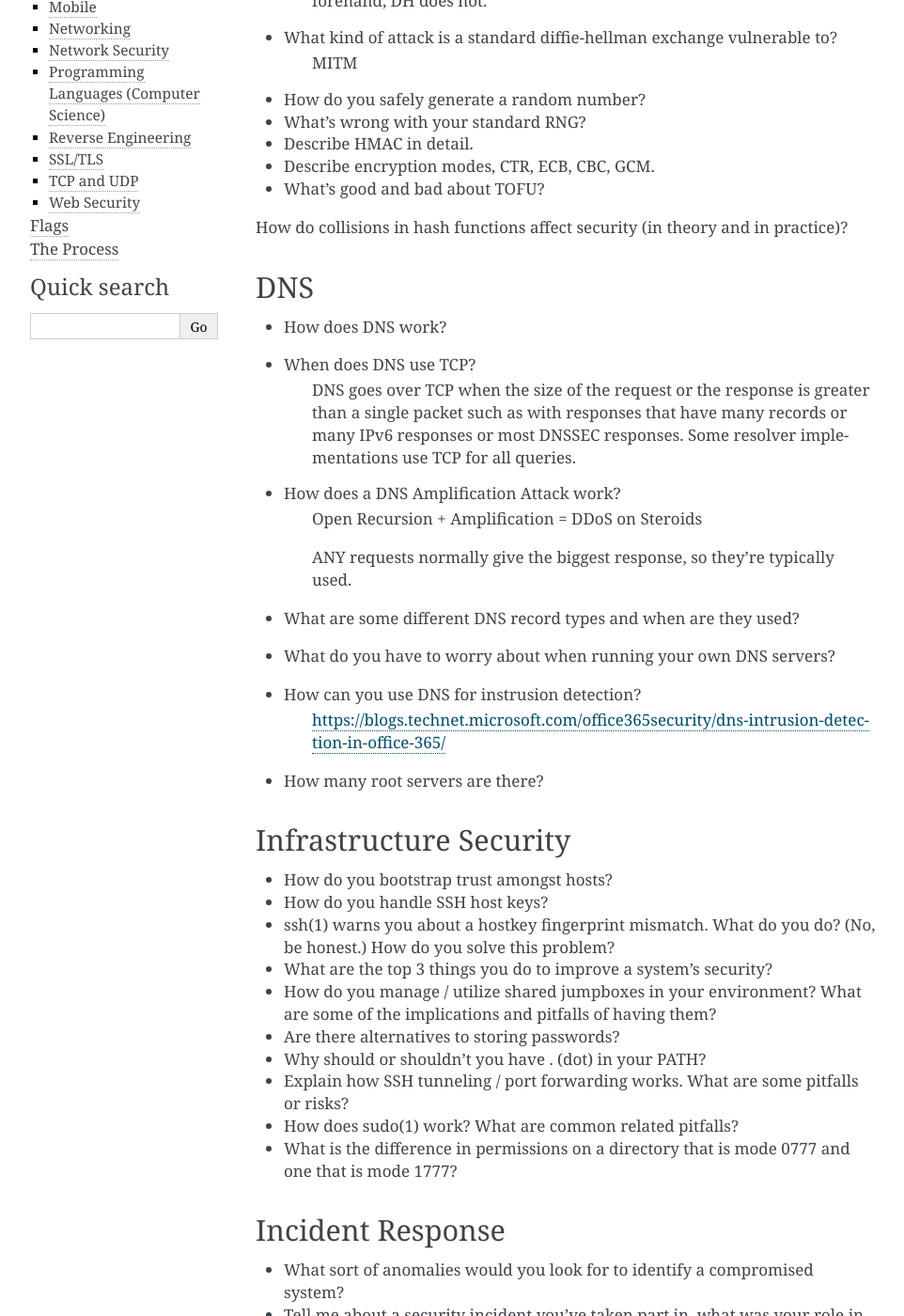
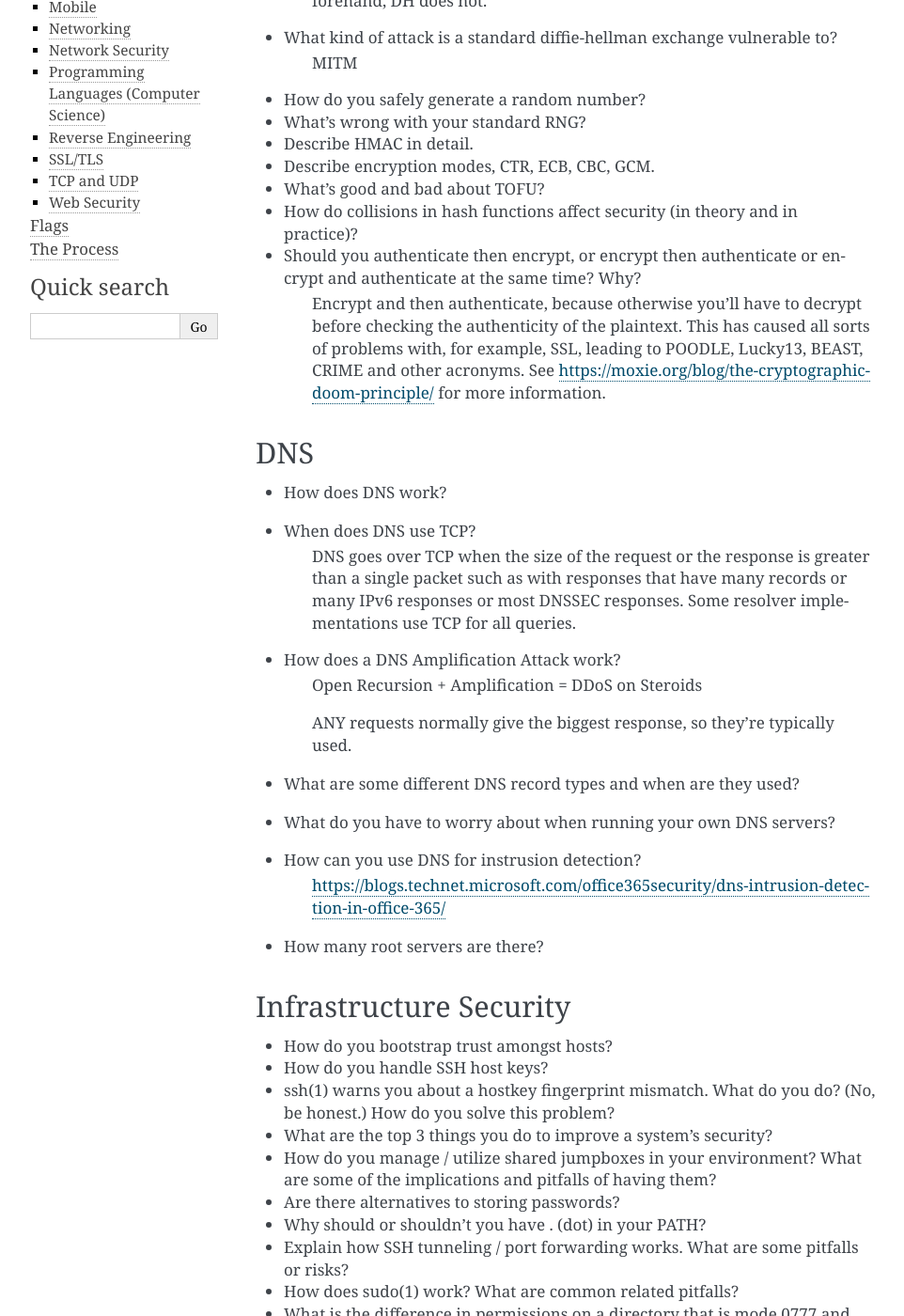
Before and after one commit to securityengineer/SecurityInterviews, a Sphinx documentation site: the page built from docs/questions.rst, in a window 1280 px wide and 1400 px high, scrolled down 372 px. Shown: the whole window at 94% size, without its empty margins (148-1110 px from the left). Built offline with Sphinx 7.4.7, drawn with Linux system fonts in a browser that asks for light colours; some of the changed text lies outside the part shown.

Commit message:
add auth encrypt order question

```diff
--- a/docs/questions.rst
+++ b/docs/questions.rst
@@ -25,8 +25,10 @@ Cryptography
 
 * What's good and bad about TOFU?
 
-How do collisions in hash functions affect security (in theory and in practice)?
+* How do collisions in hash functions affect security (in theory and in practice)?
 
+* Should you authenticate then encrypt, or encrypt then authenticate or encrypt and authenticate at the same time? Why?
+	Encrypt and then authenticate, because otherwise you'll have to decrypt before checking the authenticity of the plaintext. This has caused all sorts of problems with, for example, SSL, leading to POODLE, Lucky13, BEAST, CRIME and other acronyms. See https://moxie.org/blog/the-cryptographic-doom-principle/ for more information.
 
 DNS
 ---
@@ -56,6 +58,7 @@ Infrastructure Security
 * Explain how SSH tunneling / port forwarding works. What are some pitfalls or risks?
 * How does sudo(1) work? What are common related pitfalls?
 * What is the difference in permissions on a directory that is mode 0777 and one that is mode 1777?
+	The 1 is what is called the sticky bit. A directory whose sticky bit is set becomes an append-only directory, or, more accurately, a directory in which the deletion of files is restricted. A file in a sticky directory may only be removed or renamed by a user if the user has write permission for the directory and the user is the owner of the file, the owner of the directory, or the super-user.
 
 Incident Response
 -----------------
```
Also changed, not shown: README.md (+1 -2 lines).
